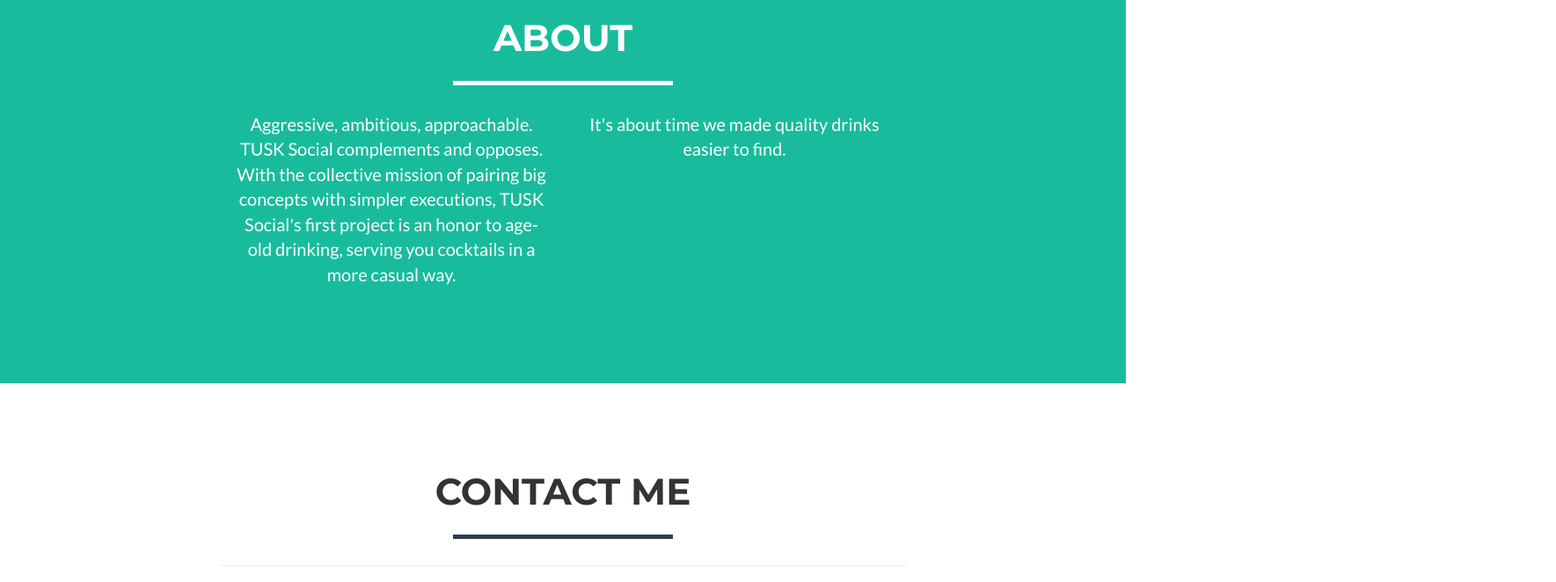
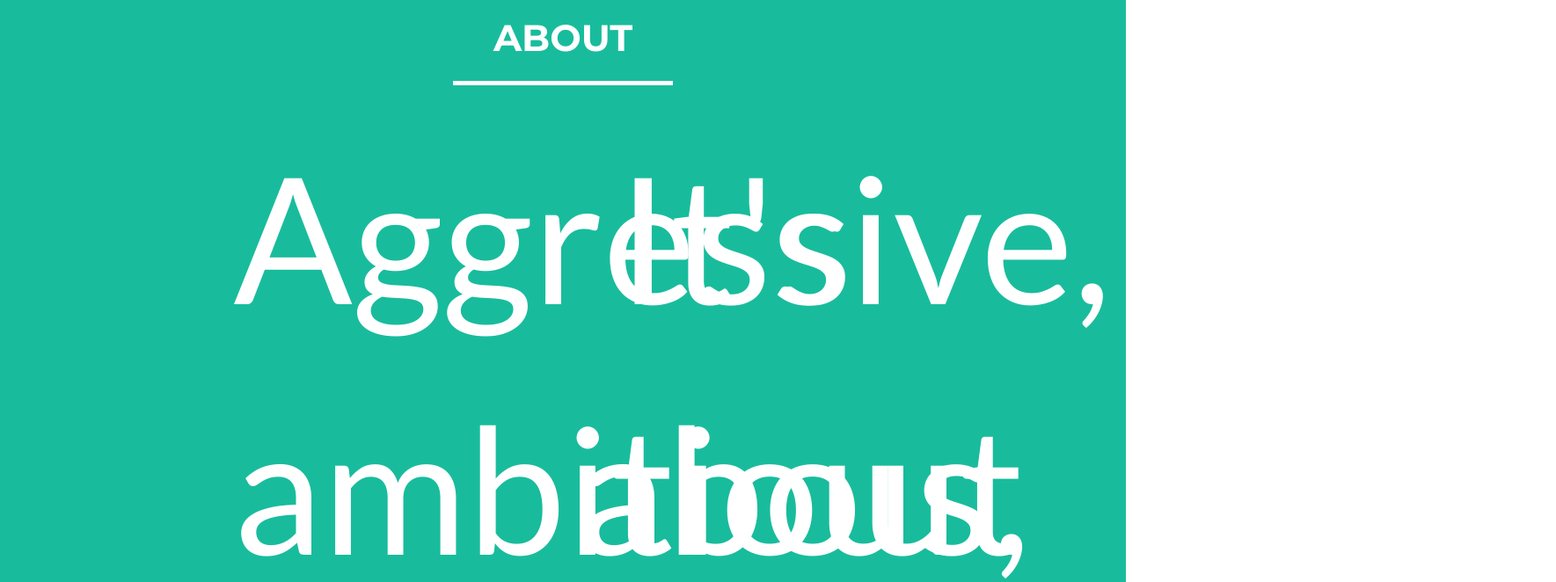
Before and after one commit to meGusztav/example, a website: page index.html in a window 1280 px wide. Shown: the part 2000-2662 px from the top of the page at 88% size, 1769 px wide, since content can reach past the window. Drawn offline with nearby package versions, Linux system fonts and the light colour scheme.

Commit message:
trying css

```diff
--- a/css/custom.css
+++ b/css/custom.css
@@ -1,8 +1,4 @@
-* {
-  display: block;
-  font-family: "Montserrat", "Helvetica Neue", Helvetica, Arial, sans-serif;
-  text-transform: lowercase;
-  font-weight: 700;
-  font-size: 2em;
-  color : black;
+
+p {
+  font-size: 200px;
 }
--- a/index.html
+++ b/index.html
@@ -16,6 +16,7 @@
 
     <!-- Theme CSS -->
     <link href="css/freelancer.min.css" rel="stylesheet">
+    <link href="css/custom.css" rel = "stylesheet">
 
     <!-- Custom Fonts -->
     <link href="vendor/font-awesome/css/font-awesome.min.css" rel="stylesheet" type="text/css">
```
